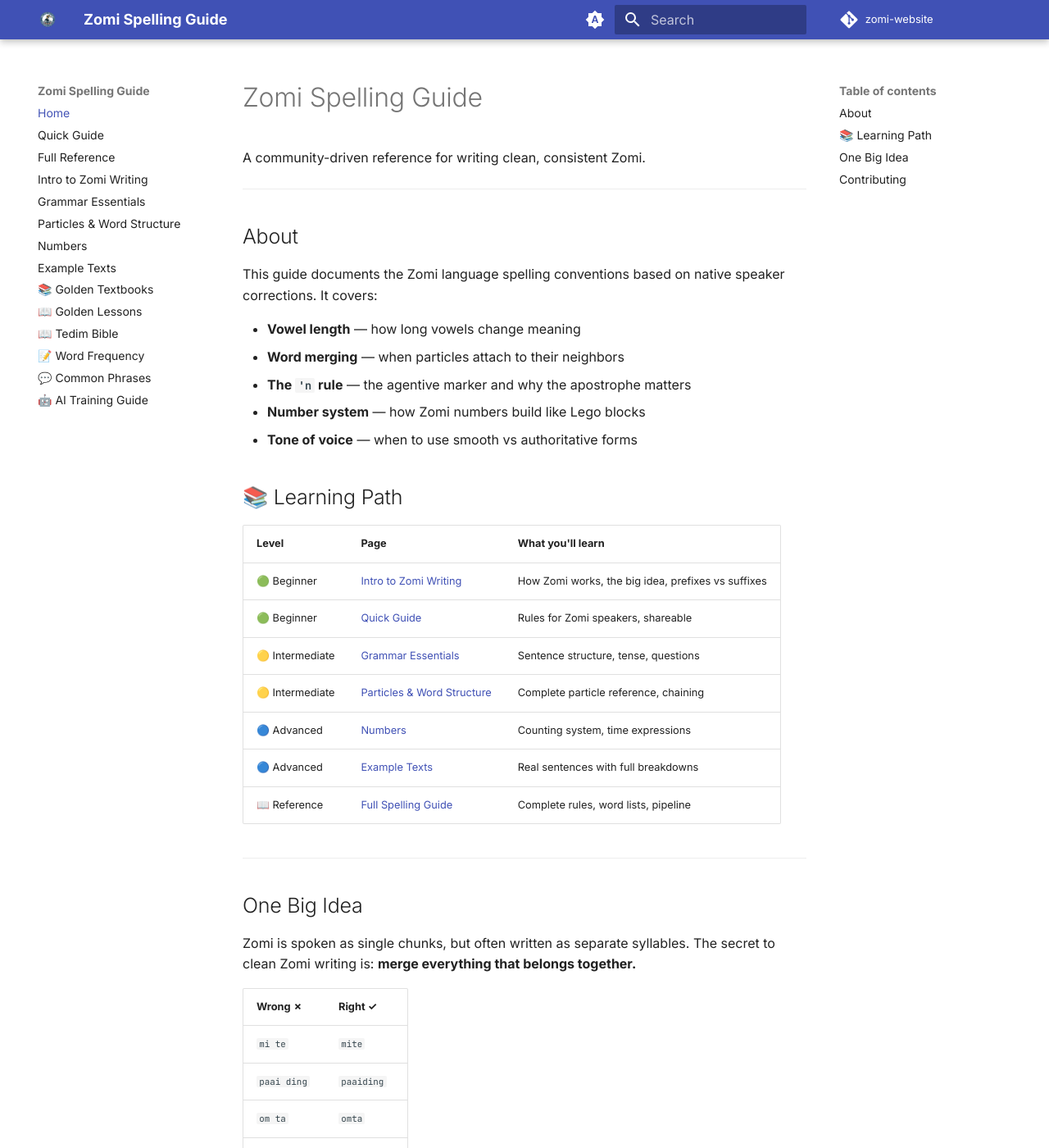
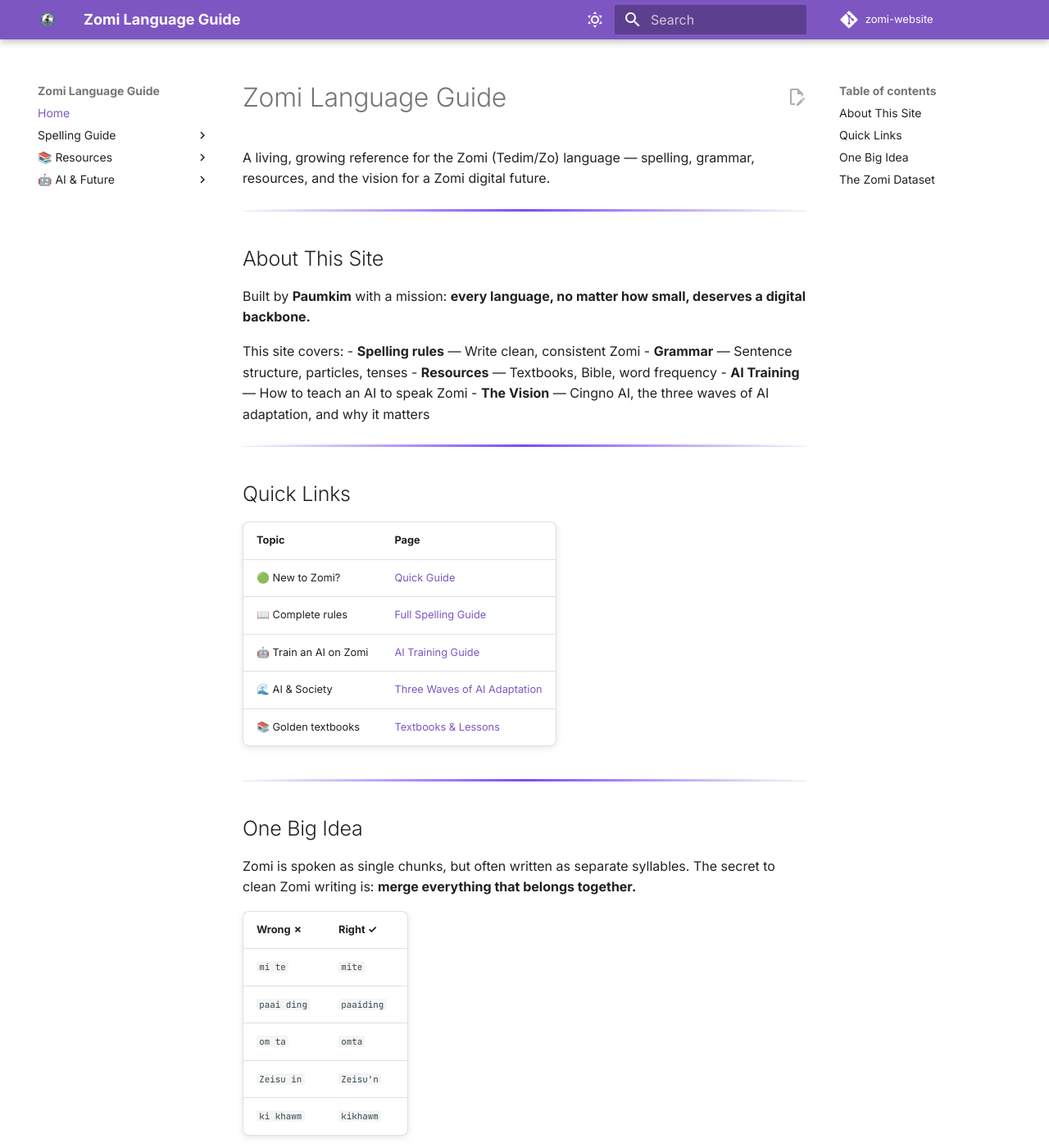
Before and after one commit to paumkim/zomi-website, an MkDocs documentation site: the page built from src/index.md, in a window 1280 px wide and 1400 px high. Shown: the whole window at 82% size. Built offline with MkDocs 1.6.1 and Material for MkDocs 9.7.7, drawn with Linux system fonts in a browser that asks for light colours; comment, search, counter and statistics services are not loaded; some of the changed text lies outside the part shown.

Commit message:
Personalize theme, add footer, add AI adaptation essay (3 waves of AI)

```diff
--- a/mkdocs.yml
+++ b/mkdocs.yml
@@ -1,34 +1,31 @@
-site_name: Zomi Spelling Guide
-site_description: Learn to write clean, consistent Zomi (Tedim/Zo). Spelling rules, grammar guide, word lists, example texts, golden textbooks, and free Zomi Bible download.
-site_author: Zomi Community
+site_name: Zomi Language Guide
+site_description: Learn to write clean, consistent Zomi (Tedim/Zo). Spelling rules, grammar, AI training, and the vision for a Zomi digital future.
+site_author: Paumkim — Zomi Language Preservation
 site_url: https://paumkim.github.io/zomi-website/
-site_keywords: zomi, tedim, zolai, zomi language, zomi spelling, zo language, tedim bible, zomi grammar, zomi dictionary, zomi writing, chin language, myanmar language
+site_keywords: zomi, tedim, zolai, zomi language, zomi spelling, zo language, tedim bible, zomi grammar, zomi ai, cingno ai, chin language
 repo_url: https://github.com/paumkim/zomi-website
 repo_name: zomi-website
+copyright: Copyright &copy; 2026 Paumkim — Built for the Zomi community. Dammah! 🔥
 
 theme:
   name: material
   favicon: assets/images/favicon.png
   logo: assets/images/favicon.png
   palette:
-    - media: "(prefers-color-scheme)"
-      toggle:
-        icon: material/brightness-auto
-        name: Switch to light mode
     - media: "(prefers-color-scheme: light)"
       scheme: default
-      primary: indigo
-      accent: deep purple
+      primary: deep purple
+      accent: deep orange
       toggle:
         icon: material/weather-sunny
         name: Switch to dark mode
     - media: "(prefers-color-scheme: dark)"
       scheme: slate
-      primary: indigo
-      accent: deep purple
+      primary: deep purple
+      accent: deep orange
       toggle:
         icon: material/weather-night
-        name: Switch to system preference
+        name: Switch to light mode
   font:
     text: Inter
     code: JetBrains Mono
@@ -36,15 +33,27 @@
     - navigation.instant
     - navigation.tracking
     - navigation.top
+    - navigation.indexes
     - search.highlight
     - content.code.copy
     - content.tabs.link
+    - content.action.edit
 
 extra:
   homepage: https://paumkim.github.io/zomi-website/
   social:
     - icon: fontawesome/brands/github
-      link: https://github.com/paumkim/zomi-website
+      link: https://github.com/paumkim
+      name: Paumkim on GitHub
+    - icon: fontawesome/brands/hugging-face
+      link: https://huggingface.co/paumkim
+      name: Paumkim on Hugging Face
+    - icon: fontawesome/solid/globe
+      link: https://paumkim.github.io/zomi-dataset
+      name: Zomi Dataset
+
+extra_css:
+  - assets/css/custom.css
 
 markdown_extensions:
   - pymdownx.highlight:
@@ -57,6 +66,7 @@
   - tables
   - toc:
       permalink: true
+  - attr_list
 
 docs_dir: src
 
@@ -65,16 +75,20 @@
 
 nav:
   - Home: index.md
-  - Quick Guide: ZOMI_SPELLING_EXPLAINED.md
-  - Full Reference: ZOMI_SPELLING_GUIDE.md
-  - Intro to Zomi Writing: intro.md
-  - Grammar Essentials: grammar.md
-  - Particles & Word Structure: particles.md
-  - Numbers: numbers.md
-  - Example Texts: examples.md
-  - 📚 Golden Textbooks: textbooks.md
-  - 📖 Golden Lessons: ZOMI_GOLDEN_LESSONS.md
-  - 📖 Tedim Bible: tedim_bible.md
-  - 📝 Word Frequency: word_frequency.md
-  - 💬 Common Phrases: phrases.md
-  - 🤖 AI Training Guide: ai_training.md
+  - Spelling Guide:
+    - Quick Guide: ZOMI_SPELLING_EXPLAINED.md
+    - Full Reference: ZOMI_SPELLING_GUIDE.md
+    - Intro to Zomi Writing: intro.md
+    - Grammar Essentials: grammar.md
+    - Particles & Word Structure: particles.md
+    - Numbers: numbers.md
+    - Example Texts: examples.md
+  - 📚 Resources:
+    - Golden Textbooks: textbooks.md
+    - Golden Lessons: ZOMI_GOLDEN_LESSONS.md
+    - Tedim Bible: tedim_bible.md
+    - Word Frequency: word_frequency.md
+    - Common Phrases: phrases.md
+  - 🤖 AI & Future:
+    - AI Training Guide: ai_training.md
+    - Three Waves of AI: ai_adaptation.md
--- /dev/null
+++ b/src/assets/css/custom.css
@@ -0,0 +1,83 @@
+/* ─── Zomi Website — Personal Custom Styles ─────────────────────────────── */
+
+/* Brand colors */
+:root {
+  --zomi-primary: #1a237e;
+  --zomi-accent: #7c4dff;
+  --zomi-warm: #ff6f00;
+  --zomi-divider: 2px solid var(--zomi-accent);
+}
+
+/* Footer */
+.md-footer-meta {
+  background: linear-gradient(135deg, #1a237e 0%, #283593 100%) !important;
+}
+
+/* Homepage hero */
+.md-typeset h1:first-child {
+  font-size: 2.8em;
+  background: linear-gradient(135deg, #1a237e, #7c4dff);
+  -webkit-background-clip: text;
+  -webkit-text-fill-color: transparent;
+  background-clip: text;
+}
+
+/* Section dividers */
+hr {
+  border: 0;
+  height: 2px;
+  background: linear-gradient(90deg, transparent, var(--zomi-accent), transparent);
+  margin: 2em 0;
+}
+
+/* Blockquote styling — for AI wisdom quotes */
+blockquote {
+  border-left: 4px solid var(--zomi-accent);
+  background: rgba(124, 77, 255, 0.05);
+  padding: 1em 1.5em;
+  border-radius: 0 8px 8px 0;
+}
+
+/* Table improvements */
+.md-typeset table:not([class]) {
+  border-radius: 8px;
+  overflow: hidden;
+  box-shadow: 0 2px 8px rgba(0,0,0,0.1);
+}
+
+/* Button-like links in nav */
+.md-nav__link:hover {
+  color: var(--zomi-warm) !important;
+  transition: color 0.2s;
+}
+
+/* Article cards for AI page */
+.ai-card {
+  background: rgba(124, 77, 255, 0.05);
+  border: 1px solid rgba(124, 77, 255, 0.2);
+  border-radius: 12px;
+  padding: 1.5em;
+  margin: 1.5em 0;
+  transition: transform 0.2s, box-shadow 0.2s;
+}
+.ai-card:hover {
+  transform: translateY(-2px);
+  box-shadow: 0 6px 20px rgba(124, 77, 255, 0.15);
+}
+.ai-card h3 {
+  margin-top: 0;
+  color: var(--zomi-accent);
+}
+
+/* Wave badges */
+.wave-badge {
+  display: inline-block;
+  padding: 0.2em 0.8em;
+  border-radius: 20px;
+  font-size: 0.8em;
+  font-weight: bold;
+  margin-right: 0.5em;
+}
+.wave-1 { background: #e8f5e9; color: #2e7d32; }
+.wave-2 { background: #fff3e0; color: #e65100; }
+.wave-3 { background: #f3e5f5; color: #6a1b9a; }
--- a/src/index.md
+++ b/src/index.md
@@ -1,30 +1,31 @@
-# Zomi Spelling Guide
+# Zomi Language Guide
 
-A community-driven reference for writing clean, consistent Zomi.
+A living, growing reference for the Zomi (Tedim/Zo) language — spelling, grammar, resources, and the vision for a Zomi digital future.
 
 ---
 
-## About
+## About This Site
 
-This guide documents the Zomi language spelling conventions based on native speaker corrections. It covers:
+Built by **Paumkim** with a mission: **every language, no matter how small, deserves a digital backbone.**
 
-- **Vowel length** — how long vowels change meaning
-- **Word merging** — when particles attach to their neighbors
-- **The `'n` rule** — the agentive marker and why the apostrophe matters
-- **Number system** — how Zomi numbers build like Lego blocks
-- **Tone of voice** — when to use smooth vs authoritative forms
+This site covers:
+- **Spelling rules** — Write clean, consistent Zomi
+- **Grammar** — Sentence structure, particles, tenses
+- **Resources** — Textbooks, Bible, word frequency
+- **AI Training** — How to teach an AI to speak Zomi
+- **The Vision** — Cingno AI, the three waves of AI adaptation, and why it matters
 
-## 📚 Learning Path
+---
 
-| Level | Page | What you'll learn |
-|-------|------|-------------------|
-| 🟢 Beginner | [Intro to Zomi Writing](intro.md) | How Zomi works, the big idea, prefixes vs suffixes |
-| 🟢 Beginner | [Quick Guide](ZOMI_SPELLING_EXPLAINED.md) | Rules for Zomi speakers, shareable |
-| 🟡 Intermediate | [Grammar Essentials](grammar.md) | Sentence structure, tense, questions |
-| 🟡 Intermediate | [Particles & Word Structure](particles.md) | Complete particle reference, chaining |
-| 🔵 Advanced | [Numbers](numbers.md) | Counting system, time expressions |
-| 🔵 Advanced | [Example Texts](examples.md) | Real sentences with full breakdowns |
-| 📖 Reference | [Full Spelling Guide](ZOMI_SPELLING_GUIDE.md) | Complete rules, word lists, pipeline |
+## Quick Links
+
+| Topic | Page |
+|-------|------|
+| 🟢 New to Zomi? | [Quick Guide](ZOMI_SPELLING_EXPLAINED.md) |
+| 📖 Complete rules | [Full Spelling Guide](ZOMI_SPELLING_GUIDE.md) |
+| 🤖 Train an AI on Zomi | [AI Training Guide](ai_training.md) |
+| 🌊 AI & Society | [Three Waves of AI Adaptation](ai_adaptation.md) |
+| 📚 Golden textbooks | [Textbooks & Lessons](textbooks.md) |
 
 ---
 
@@ -43,6 +44,14 @@
 
 ---
 
-## Contributing
+## The Zomi Dataset
 
-This is a living document. Corrections and additions are welcome.
+The largest Zomi language dataset ever assembled — **3M+ sentences, 211M+ characters, 36K+ unique words.**
+
+Available on GitHub: [paumkim/zomi-dataset](https://github.com/paumkim/zomi-dataset)
+
+It's being used to train the first Zomi-speaking AI. You can help.
+
+---
+
+*Dammah! 🔥*
```
Also changed, not shown: src/ai_adaptation.md (added, +123 -0 lines).
